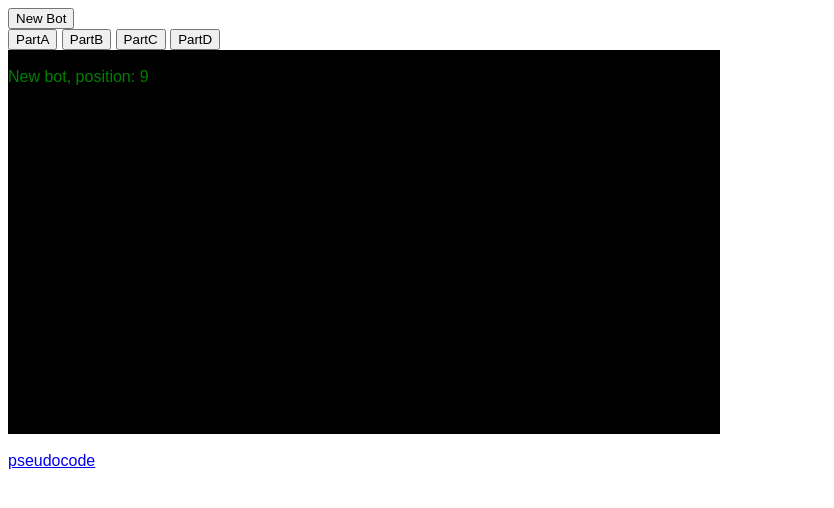
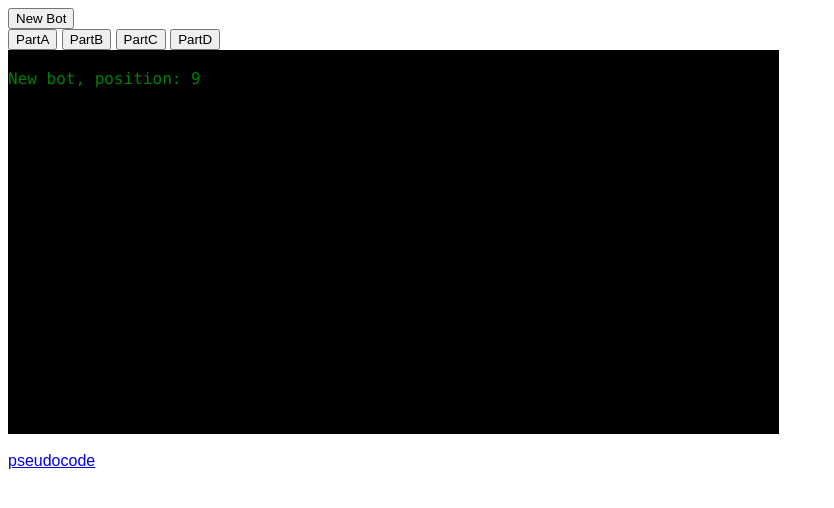
Before and after one commit to neonfuz/logic-midterm, a plain HTML site: page index.html in a window 1280 px wide. Shown: the whole page, without its empty margins (0-834 px from the left). Drawn offline with Linux system fonts and the light colour scheme.

Commit message:
Removed old code from stylesheet, made fonts in console monospaced.

```diff
--- a/style.css
+++ b/style.css
@@ -2,17 +2,19 @@ body {
 	font-family: sans-serif;
 }
 
-button {
-/*	margin: .25em .25em .25em .25em;*/
-}
+#console-window {
+/* Stylize the console window */
+	background-color: black;
+	color: green;
+	font-family: "Lucida Console", Monaco, monospace;
 
-#console-window {
+/* Set width and height */
 	height: 24em;
 	width: 80ch;
 	max-height: 24em;
 	max-width: 80ch;
-	background-color: black;
-	color: green;
+
+/* Make it scroll like a proper console */
 	overflow-x: hidden;
 	overflow-y: scroll;
 }
```
